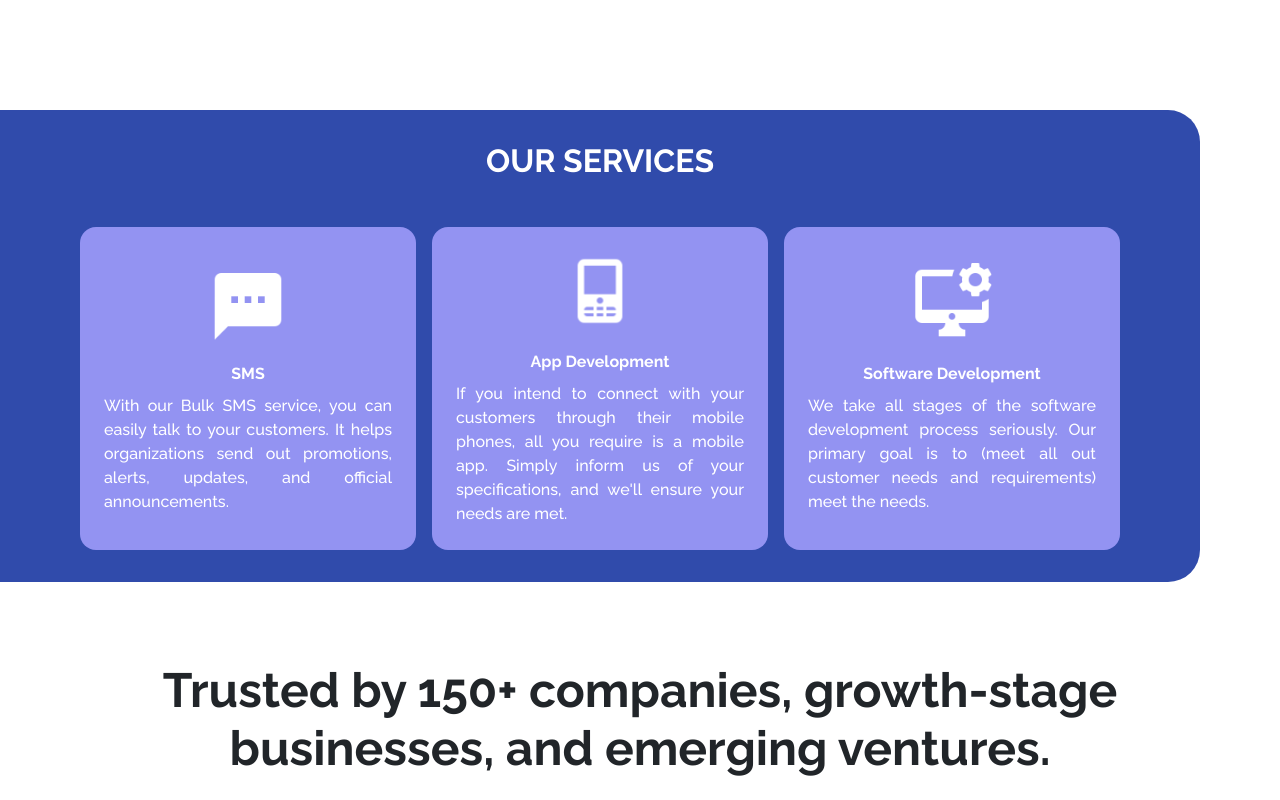
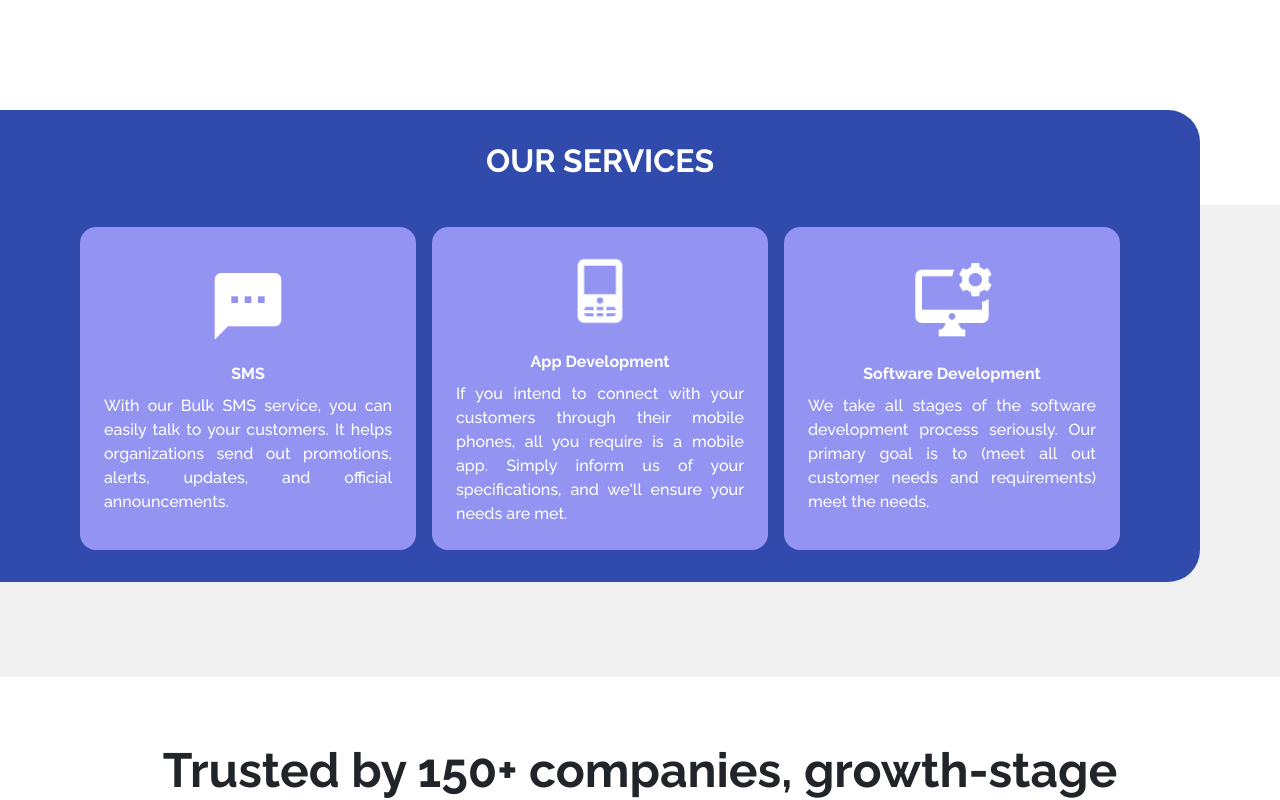
Before and after one commit to anishrajpandey/Systematic-software, a React (Create React App) app: page / in a window 1280 px wide. Shown: the part 551-1351 px from the top of the page. Built offline with nearby package versions, Linux system fonts and the light colour scheme; grey boxes are pictures that could not be loaded.

Commit message:
services section

```diff
--- a/src/App.css
+++ b/src/App.css
@@ -111,6 +111,22 @@ body {
 }
 
 /* SERVICES SECTION STAART */
+#services{
+  position: relative;
+  margin-bottom: 5rem;
+}
+#services  .services_background {
+  /* background-image: url("https://i.pinimg.com/736x/1e/96/4a/1e964a46109e107641f14c8a7f137882.jpg"); */
+  background-color: rgb(241, 241, 241);
+  position: absolute;
+  z-index: -1;
+  width: 100%;
+  top: 20%;
+  bottom: -20%;
+  left: 0;
+  right: 0;
+  height: 100%;
+}
 .fbluebox {
   width: calc(100% - 5em);
   padding: 2rem 5rem;
@@ -243,6 +259,7 @@ body {
   .main .hero-text {
     padding: 0 2rem;
   }
+
   .fbluebox {
     padding: 2rem;
     width: 100%;
--- a/src/App.js
+++ b/src/App.js
@@ -84,6 +84,7 @@ function App() {
             </div>
           </div>
         </div>
+        <div className="services_background"></div>
       </section>
       <section id="clients" className="clients">
         <h1>
--- a/src/pages/Services/Services.js
+++ b/src/pages/Services/Services.js
@@ -54,7 +54,9 @@ export default function Services() {
         <div className="products_description">
           <div className="products_description_container" id="school">
             <div className="content">
-              <h2>School and Colleges</h2>
+              <div>
+                <h2>School and Colleges</h2>
+              </div>
               <p>
                 The Systematic Schooling Software is equipped with user-friendly
                 dashboards, providing login access for administrators and staff.
@@ -79,7 +81,7 @@ export default function Services() {
           </div>
           <div className="products_description_container" id="cooperative">
             <div className="content">
-              <h2>School and Colleges</h2>
+              <h2>Co-operative Software</h2>
               <p>
                 The Systematic Schooling Software is equipped with user-friendly
                 dashboards, providing login access for administrators and staff.
```
